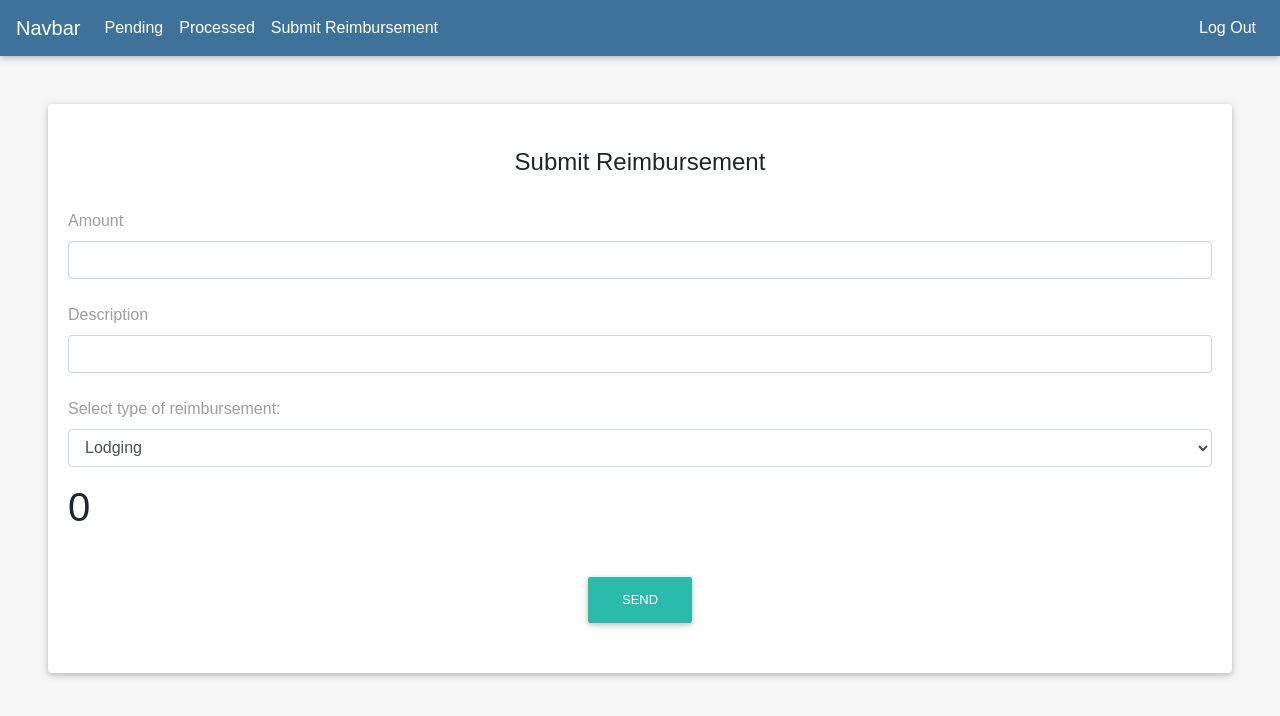
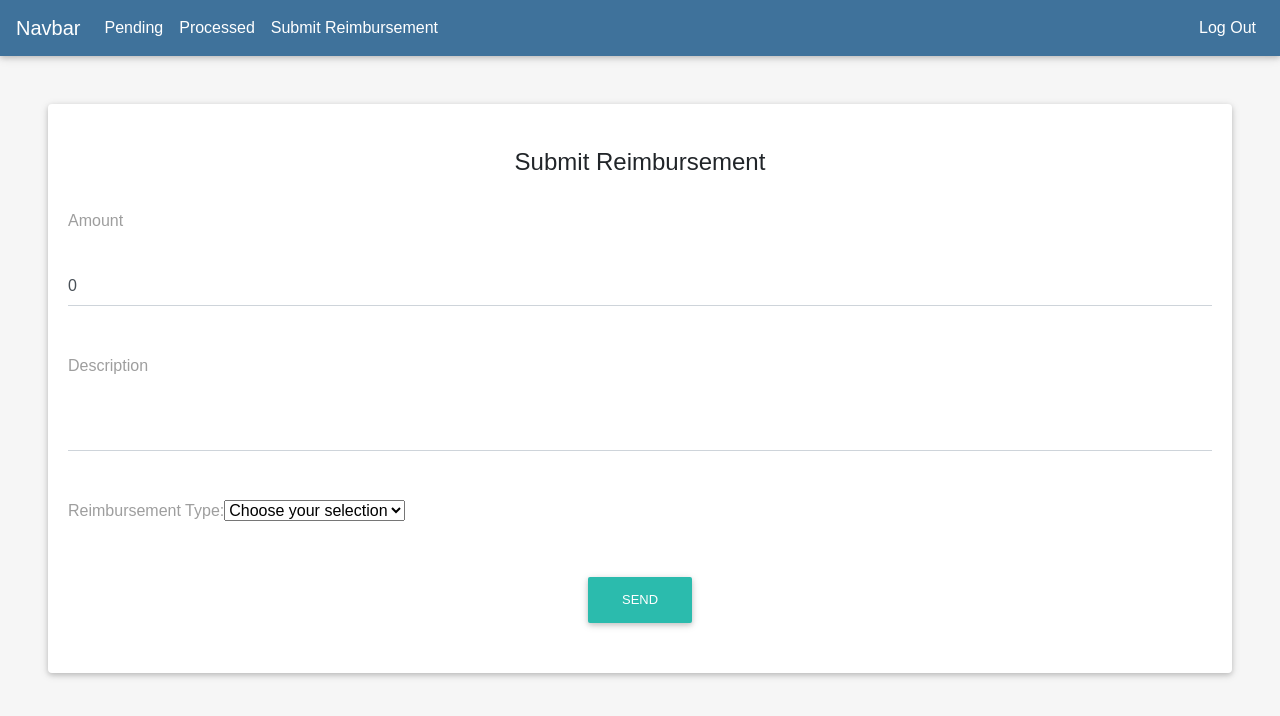
Before and after one commit to 1808-java-blake/project-1-avicuna, a React (Create React App) app in the folder ers-app/: page /create-reimb in a window 1280 px wide. Shown: the top 716 px of the page. Built offline with nearby package versions, Linux system fonts and the light colour scheme.

Commit message:
- Implemented create reimbursement functionality for employees

```diff
--- a/ers-app/src/components/home/home.component.tsx
+++ b/ers-app/src/components/home/home.component.tsx
@@ -17,7 +17,7 @@ export class HomeComponent extends React.Component<IProps, any> {
   public userInfo = JSON.parse(localStorage.getItem('user') || '{}');
   constructor(props: any){
       super(props);
-      this.props.updateId(this.userInfo.userRoleId);
+      this.props.updateId(this.userInfo.id);
       this.props.fetchPendingReimbursements(this.userInfo.userRoleId);
   }
 
--- a/ers-app/src/components/reimbursements/create-reimb/create-reimb.component.tsx
+++ b/ers-app/src/components/reimbursements/create-reimb/create-reimb.component.tsx
@@ -4,7 +4,7 @@ import { connect } from 'react-redux';
 import * as createReimbActions from '../../../actions/create-reimb/create-reimb.actions';
 import { ICreateReimbState, IState } from "../../../reducers";
 import {EmployeeNav} from "../../employee-nav/employee-nav.component";
-import { Button } from 'mdbreact';
+import { Button, Input } from 'mdbreact';
 
 interface IProps extends RouteComponentProps<{}>, ICreateReimbState {
     updateAmount: (reimbAmount: number) => any,
@@ -17,36 +17,97 @@ interface IProps extends RouteComponentProps<{}>, ICreateReimbState {
 
 
 class CreateReimbComponent extends React.Component<IProps, any> {
-    constructor(props: any){
+    public userInfo = JSON.parse(localStorage.getItem('user') || '{}');
+
+    constructor(props: any) {
         super(props);
+        const reimbSubmitted = new Date();
+        let date;
+        let day;
+        let month;
+        const dd = reimbSubmitted.getDate();
+        const  mm = reimbSubmitted.getMonth() + 1;
+        const yyyy = reimbSubmitted.getFullYear();
+        const year = String(yyyy);
+        if (dd < 10) {
+            day = '0' + String(dd);
+        }
+        if (mm < 10) {
+            month = '0' + String(mm);
+        }
+
+        date = month + '/' + day + '/' + year;
+        this.props.updateSubmitted(date);
+        this.props.updateAuthor(this.userInfo.id);
     }
 
     public updateAmount = (e: any) => {
-        return;
-    }
-
-    public updateSubmitted = (e: any) => {
-        return;
+        this.props.updateAmount(e.target.value);
     }
 
     public updateDescription = (e: any) => {
-        return;
-    }
-
-    public updateAuthor = (e: any) => {
-        return;
+        this.props.updateDescription(e.target.value);
     }
 
     public updateTypeId = (e: any) => {
-        return;
+        let reimbTypeId;
+        switch (e.target.value) {
+            case 'Lodging':
+                reimbTypeId = 1;
+                break;
+            case 'Travel':
+                reimbTypeId = 2;
+                break;
+            case 'Food':
+                reimbTypeId = 3;
+                break;
+            case 'Other':
+                reimbTypeId = 4;
+                break;
+        }
+        this.props.updateTypeId(reimbTypeId);
     }
 
     public submit = (e: React.FormEvent<HTMLFormElement>) => {
         e.preventDefault();
+        const reimbSubmitted = new Date();
+        let date;
+        let day;
+        let month;
+        const dd = reimbSubmitted.getDate();
+        const  mm = reimbSubmitted.getMonth() + 1;
+        const yyyy = reimbSubmitted.getFullYear();
+        const year = String(yyyy);
+        if (dd < 10) {
+            day = '0' + String(dd);
+        }
+        if (mm < 10) {
+            month = '0' + String(mm);
+        }
+
+        date = month + '/' + day + '/' + year;
+        this.props.updateSubmitted(date);
+        this.props.updateAuthor(this.userInfo.id);
+        console.log(this.props.reimbursement.reimbAuthor + " " + this.props.reimbursement.reimbSubmitted);
+        fetch('http://localhost:9001/reimbursements', {
+            method: 'POST',
+            headers: {
+                'Accept': 'application/json',
+                'Content-Type': 'application/json'
+            },
+            body: JSON.stringify(this.props.reimbursement)
+        })
+            .then(resp => resp.json())
+            .then(resp => {
+                this.props.history.push('/home');
+            })
+            .catch(err => {
+                console.log(err);
+            });
     }
 
     public render() {
-        const { reimbursement } = this.props;
+        const {reimbursement} = this.props;
         return (
             <div>
                 <EmployeeNav/>
@@ -58,30 +119,31 @@ class CreateReimbComponent extends React.Component<IProps, any> {
                             <form onSubmit={this.submit}>
                                 <p className="h4 text-center py-4">Submit Reimbursement</p>
                                 <label htmlFor="amount" className="grey-text font-weight-light">Amount</label>
-                                <input
-                                    type="number"
+                                <Input
+                                    group type="number"
                                     id="amount"
                                     onChange={this.updateAmount}
+                                    value = {reimbursement.reimbAmount}
                                     className="form-control"/>
                                 <br />
                                 <label htmlFor="description" className="grey-text font-weight-light">Description</label>
-                                <input
-                                    type="text"
+                                <Input
+                                    group type="text"
                                     id="description"
                                     onChange={this.updateDescription}
                                     value={reimbursement.reimbDescription}
                                     className="form-control" />
                                 <br />
                                 <div className="form-group">
-                                    <label htmlFor="sel1" className="grey-text font-weight-light">Select type of reimbursement:</label>
-                                    <select className="form-control" onChange={this.updateTypeId} id="sel1">
+                                    <label htmlFor="sel1" className="grey-text font-weight-light">Reimbursement Type:</label>
+                                    <select className="browser-default" onChange={this.updateTypeId} id="sel1">
+                                        <option disabled selected>Choose your selection</option>
                                         <option>Lodging</option>
                                         <option>Travel</option>
                                         <option>Food</option>
                                         <option>Other</option>
                                     </select>
                                 </div>
-                                <h1>{reimbursement.reimbTypeId}</h1>
                                 <div className="text-center py-4 mt-3">
                                     <Button type="submit">Send</Button>
                                 </div>
--- a/ers-app/src/reducers/create-reimb.reducer.ts
+++ b/ers-app/src/reducers/create-reimb.reducer.ts
@@ -15,28 +15,38 @@ export const createReimbReducer = (state = initialState, action: any) => {
     switch (action.type) {
         case createReimbTypes.UPDATE_AMOUNT:
             return {
-                ...state,
-                reimbAmount: action.payload.reimbAmount,
+                reimbursement: {
+                    ...state.reimbursement,
+                    reimbAmount: action.payload.reimbAmount,
+                }
             }
         case createReimbTypes.UPDATE_SUBMITTED:
             return {
-                ...state,
-                reimbSubmitted: action.payload.reimbSubmitted,
+                reimbursement: {
+                    ...state.reimbursement,
+                    reimbSubmitted: action.payload.reimbSubmitted,
+                }
             }
         case createReimbTypes.UPDATE_DESCRIPTION:
             return {
-                ...state,
-                reimbDescription: action.payload.reimbDescription,
+                reimbursement: {
+                    ...state.reimbursement,
+                    reimbDescription: action.payload.reimbDescription,
+                }
             }
         case createReimbTypes.UPDATE_AUTHOR:
             return {
-                ...state,
-                reimbAuthor: action.payload.reimbAuthor,
+                reimbursement: {
+                    ...state.reimbursement,
+                    reimbAuthor: action.payload.reimbAuthor,
+                }
             }
         case createReimbTypes.UPDATE_TYPE_ID:
             return {
-                ...state,
-                reimbTypeId: action.payload.reimbTypeId,
+                reimbursement: {
+                    ...state.reimbursement,
+                    reimbTypeId: action.payload.reimbTypeId,
+                }
             }
     }
 
```
Also changed, not shown: ers-app/src/components/reimbursements/pending-reimbs/pending-reimbs.component.tsx (deleted, +0 -10 lines).
